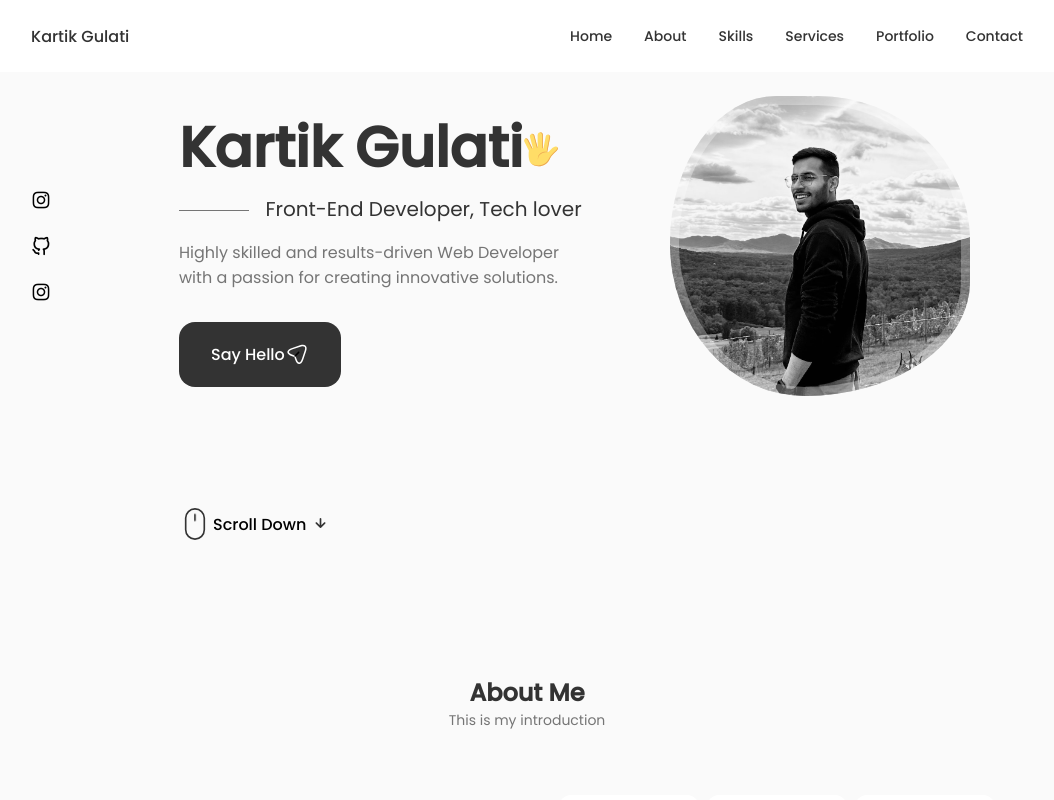
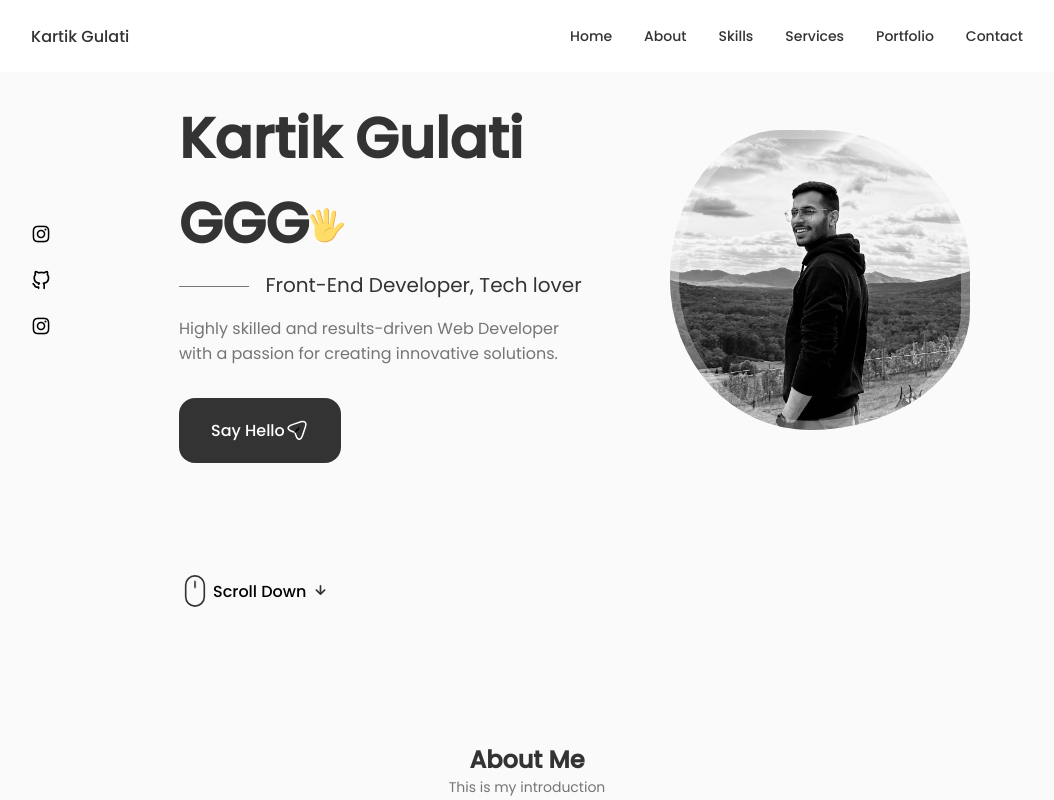
Before and after one commit to kartikgulati/portfolio, a React (Create React App) app: page / in a window 1280 px wide. Shown: the top 800 px of the page, without its empty margins (113-1167 px from the left). Built offline with nearby package versions, Linux system fonts and the light colour scheme.

Commit message:
testing the process

```diff
--- a/src/components/home/Data.jsx
+++ b/src/components/home/Data.jsx
@@ -4,7 +4,7 @@ const Data = () => {
   return (
     <div className="home_data">
         <h1 className="home_title">
-            Kartik Gulati
+            Kartik Gulati GGG
             <svg
                   width="36"
                   height="36"
```
